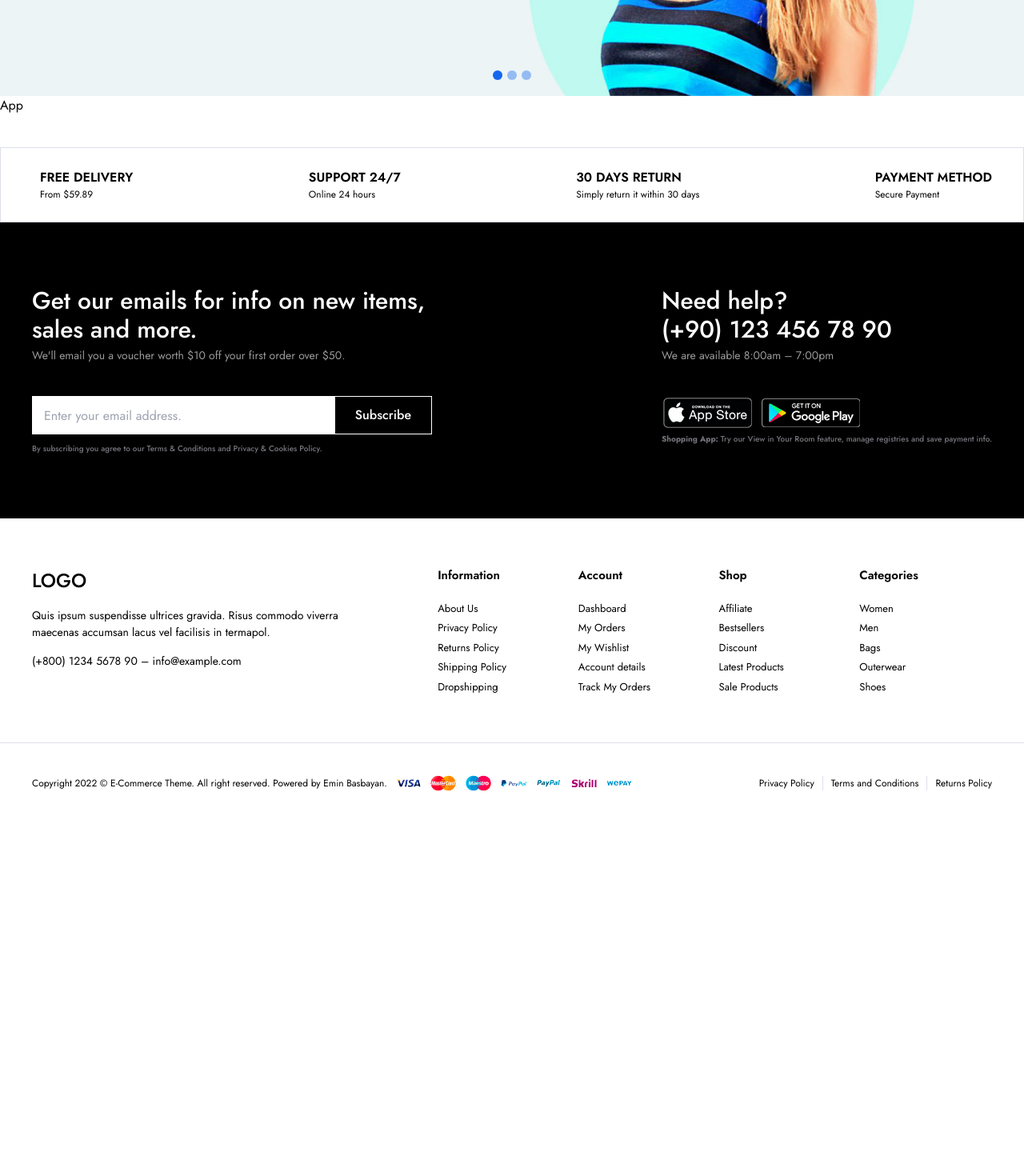
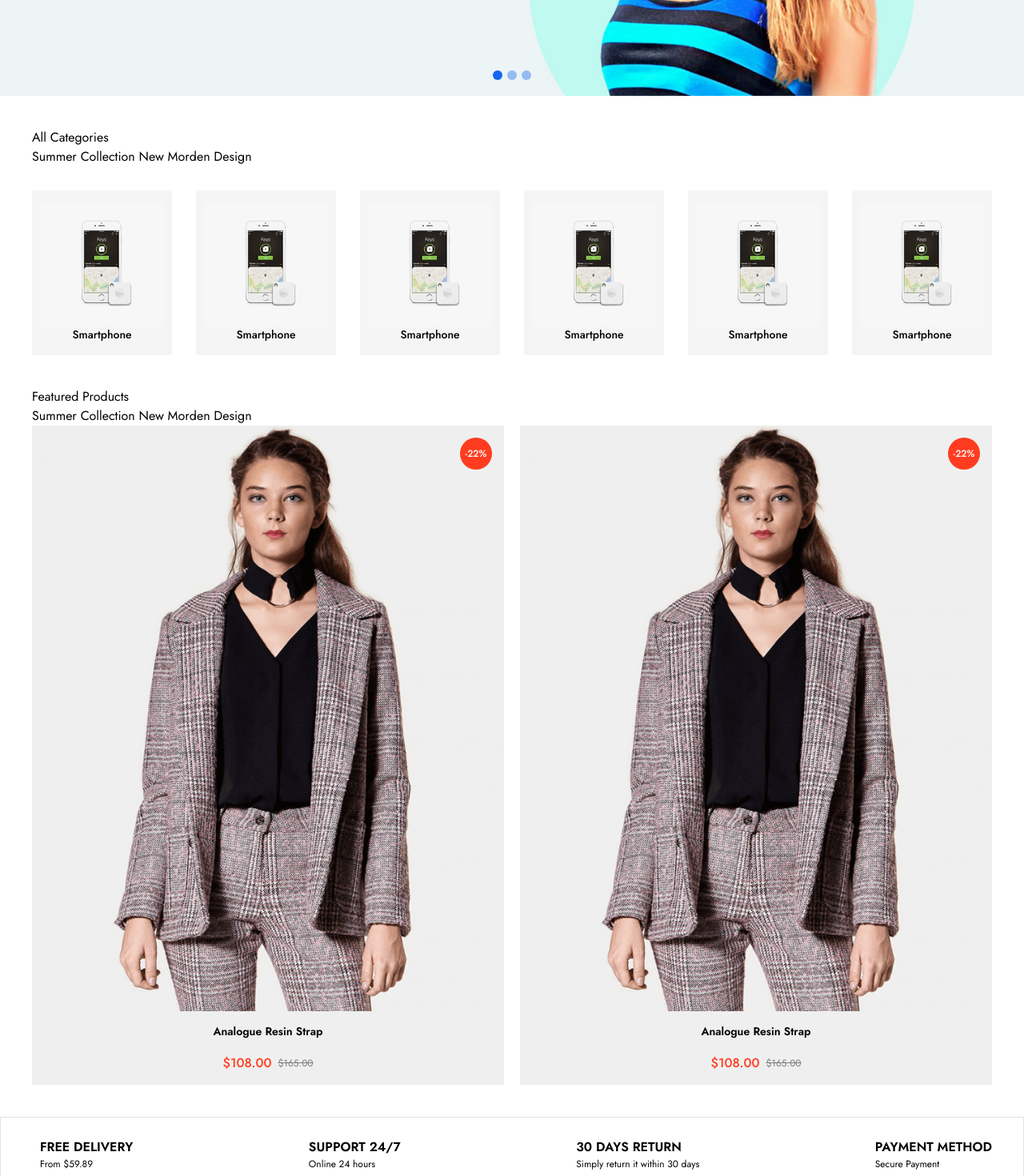
Before and after one commit to Berkayilmz/beemb, a React (Vite) app in the folder client/: page / in a window 1280 px wide. Shown: the part 680-2150 px from the top of the page at 80% size. Before the commit the page ends 1709 px from the top, so only its background shows below. Built offline with nearby package versions, Linux system fonts and the light colour scheme.

Commit message:
Product ve ProductItem Berkay

```diff
--- a/client/src/App.jsx
+++ b/client/src/App.jsx
@@ -3,13 +3,16 @@
 import Footer from './components/Layout/Footer/footer';
 import Policy from './components/Layout/Policy/policy';
 import Slider from './components/Slider/sliders';
+import Categories from './components/Categories/categories'
+import Products from './components/Products/products'
 
 const App = () => {
   return (
     <>
       <Header />
       <Slider />
-      <div>App</div>
+      <Categories />
+      <Products/>
       <Policy />
       <Footer />
     </>
--- /dev/null
+++ b/client/src/components/Categories/categories.css
@@ -0,0 +1,10 @@
+.categories{
+    margin: 40px 0;
+}
+
+.categories .category-list{
+    display: flex;
+    gap: 30px;
+    margin-top: 30px;
+    flex-wrap: wrap;
+}
--- /dev/null
+++ b/client/src/components/Categories/categories.jsx
@@ -0,0 +1,28 @@
+import React from 'react'
+import './categories.css'
+import CategoryItem from './categoryItem'
+
+const categories = () => {
+    return (
+        <>
+            <section className="categories">
+                <div className="container">
+                    <div className="section-title">
+                        <h2>All Categories</h2>
+                        <p>Summer Collection New Morden Design</p>
+                    </div>
+                    <ul className="category-list">
+                        <CategoryItem />
+                        <CategoryItem />
+                        <CategoryItem />
+                        <CategoryItem />
+                        <CategoryItem />
+                        <CategoryItem />
+                    </ul>
+                </div>
+            </section>
+        </>
+    )
+}
+
+export default categories
--- /dev/null
+++ b/client/src/components/Categories/categoryItem.css
@@ -0,0 +1,26 @@
+.categories .category-item{
+    background-color: #f5f5f5;
+    border-radius: 4px;
+    flex: 1;
+    width: 100%;
+    display: flex;
+    justify-content: center;
+}
+
+.categories .category-item a{
+    display: inline-block;
+    padding: 10px;
+    text-align: center;
+    margin: 5px 0;
+    font-size: 14px;
+    font-weight: 500;
+}
+
+.categories .category-item .category-image{
+        width: 100%;
+        transition: transform ease .2s;
+}
+
+.categories .category-item .category-image:hover{
+    transform: scale(1.1);
+}
--- /dev/null
+++ b/client/src/components/Categories/categoryItem.jsx
@@ -0,0 +1,17 @@
+import React from 'react'
+import './categoryItem.css'
+
+const categoryItem = () => {
+    return (
+        <>
+            <li className="category-item">
+                <a href="#">
+                    <img src="img/categories/categories1.png" alt="" className="category-image" />
+                    <span className="category-title">Smartphone</span>
+                </a>
+            </li>
+        </>
+    )
+}
+
+export default categoryItem
--- /dev/null
+++ b/client/src/components/Products/productItem.css
@@ -0,0 +1,162 @@
+.products .product-item {
+    text-align: center;
+    background-color: #efefef;
+    display: flex;
+    flex-direction: column;
+    position: relative;
+  }
+
+  .products .product-item .product-image {
+    width: 100%;
+    height: 100%;
+  }
+
+  .products .product-item img {
+    width: 100%;
+    transition: 0.3s ease-in-out all;
+  }
+
+  .products .product-item .img1:hover {
+    visibility: hidden;
+    opacity: 0;
+  }
+
+  .products .product-item .product-image:hover .img2 {
+    visibility: visible;
+    opacity: 1;
+  }
+
+  .products .product-item .img2 {
+    display: flex;
+    position: absolute;
+    top: 0;
+    opacity: 0;
+    visibility: hidden;
+  }
+
+  .products .product-item .product-title {
+    font-size: 14px;
+    display: inline-block;
+    font-weight: 600;
+    margin-top: 15px;
+  }
+
+  .products .product-item .product-star {
+    display: flex;
+    justify-content: center;
+    margin: 8px 0;
+    column-gap: 2px;
+  }
+
+  .products .product-item .product-star i {
+    font-size: 12px;
+    color: gold;
+  }
+
+  .product-item .product-prices {
+    display: flex;
+    justify-content: center;
+    align-items: center;
+    column-gap: 8px;
+    padding-bottom: 15px;
+  }
+
+  .product-item .product-prices strong {
+    color: #ff3c20;
+    font-weight: 500;
+  }
+
+  .product-item .product-prices span {
+    color: #7d7d7d;
+    font-size: 12px;
+    text-decoration: line-through;
+  }
+
+  .product-item .product-discount {
+    display: inline-block;
+    width: 40px;
+    height: 40px;
+    background-color: #ff3c20;
+    display: flex;
+    align-items: center;
+    justify-content: center;
+    color: #fff;
+    font-size: 12px;
+    position: absolute;
+    top: 15px;
+    right: 15px;
+    border-radius: 100%;
+    font-weight: 500;
+  }
+
+  .product-item .product-links {
+    display: inline-flex;
+    flex-direction: column;
+    row-gap: 8px;
+    position: absolute;
+    top: 20px;
+    left: 0;
+    opacity: 0;
+    visibility: hidden;
+    transition: 0.3s ease-out all;
+    overflow: hidden;
+  }
+
+  .products .product-item:hover .product-links {
+    transform: translate(15px);
+    opacity: 1;
+    visibility: visible;
+  }
+
+  .product-item .product-links button,
+  .product-item .product-links a {
+    background-color: #000;
+    display: inline-block;
+    padding: 5px;
+    border-radius: 4px;
+    transition: all ease 0.3s;
+  }
+
+  .product-item .product-links button:hover,
+  .product-item .product-links a:hover {
+    opacity: 0.7;
+  }
+
+  .product-item .product-links i {
+    color: #fff;
+    font-size: 14px;
+    display: flex;
+    pointer-events: none;
+  }
+
+  .product-wrapper {
+    position: relative;
+  }
+
+  .product-wrapper .glide__arrow {
+    position: absolute;
+    top: 50%;
+    background-color: transparent;
+  }
+
+  .product-wrapper .glide__arrow--left {
+    left: -40px;
+  }
+
+  .product-wrapper .glide__arrow--right {
+    right: -40px;
+  }
+
+  .product-wrapper .glide__arrow i {
+    font-size: 40px;
+  }
+
+  @media (max-width: 576px) {
+    .product-wrapper .glide__arrow--left {
+      left: 0px;
+    }
+
+    .product-wrapper .glide__arrow--right {
+      right: 0px;
+    }
+  }
--- /dev/null
+++ b/client/src/components/Products/productItem.jsx
@@ -0,0 +1,56 @@
+import React from 'react'
+import './productItem.css'
+
+const productItem = () => {
+    return (
+        <li className="product-item glide__slide glide__slide--active">
+            <div className="product-image">
+                <a href="#">
+                    <img src="img/products/product1/1.png" alt="" className="img1" />
+                    <img src="img/products/product1/2.png" alt="" className="img2" />
+                </a>
+            </div>
+            <div className="product-info">
+                <a href="$" className="product-title">Analogue Resin Strap</a>
+                <ul className="product-star">
+                    <li>
+                        <i className="bi bi-star-fill"></i>
+                    </li>
+                    <li>
+                        <i className="bi bi-star-fill"></i>
+                    </li>
+                    <li>
+                        <i className="bi bi-star-fill"></i>
+                    </li>
+                    <li>
+                        <i className="bi bi-star-fill"></i>
+                    </li>
+                    <li>
+                        <i className="bi bi-star-half"></i>
+                    </li>
+                </ul>
+                <div className="product-prices">
+                    <strong className="new-price">$108.00</strong>
+                    <span className="old-price">$165.00</span>
+                </div>
+                <span className="product-discount">-22%</span>
+                <div className="product-links">
+                    <button className="add-to-cart" >
+                        <i className="bi bi-basket-fill"></i>
+                    </button>
+                    <button>
+                        <i className="bi bi-heart-fill"></i>
+                    </button>
+                    <a href="#" className="product-link" >
+                        <i className="bi bi-eye-fill"></i>
+                    </a>
+                    <a href="#">
+                        <i className="bi bi-share-fill"></i>
+                    </a>
+                </div>
+            </div>
+        </li>
+    )
+}
+
+export default productItem
--- /dev/null
+++ b/client/src/components/Products/products.css
@@ -0,0 +1,8 @@
+.products{
+    margin-bottom: 40px;
+}
+
+.products .product-list{
+    display: flex;
+    gap: 20px;
+}
--- /dev/null
+++ b/client/src/components/Products/products.jsx
@@ -0,0 +1,36 @@
+import React from 'react'
+import './products.css';
+import ProductItem from './productItem'
+
+const products = () => {
+    return (
+        <>
+            <section className="products">
+                <div className="container">
+                    <div className="section-title">
+                        <h2>Featured Products</h2>
+                        <p>Summer Collection New Morden Design</p>
+                    </div>
+                    <div className="product-wrapper product-carousel">
+                        <div className="glide__track" >
+                            <ul className="product-list glide__slides" id="product-list">
+                                <ProductItem/>
+                                <ProductItem/>
+                            </ul>
+                        </div>
+                        <div className="glide__arrows" >
+                            <button className="glide__arrow glide__arrow--left" >
+                                <i className="bi bi-chevron-left"></i>
+                            </button>
+                            <button className="glide__arrow glide__arrow--right">
+                                <i className="bi bi-chevron-right"></i>
+                            </button>
+                        </div>
+                    </div>
+                </div>
+            </section>
+        </>
+    )
+}
+
+export default products
```
Also changed, not shown: 1 other file (tests, documents, lock files or other folders).
